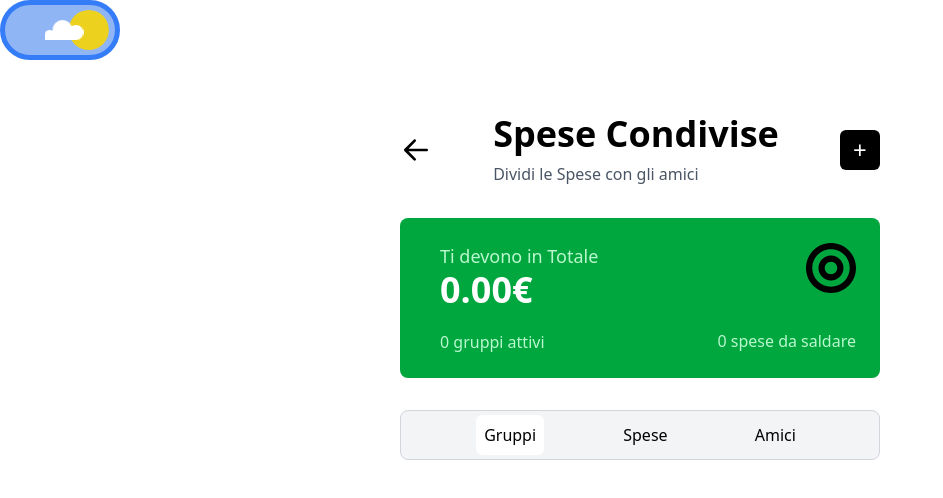
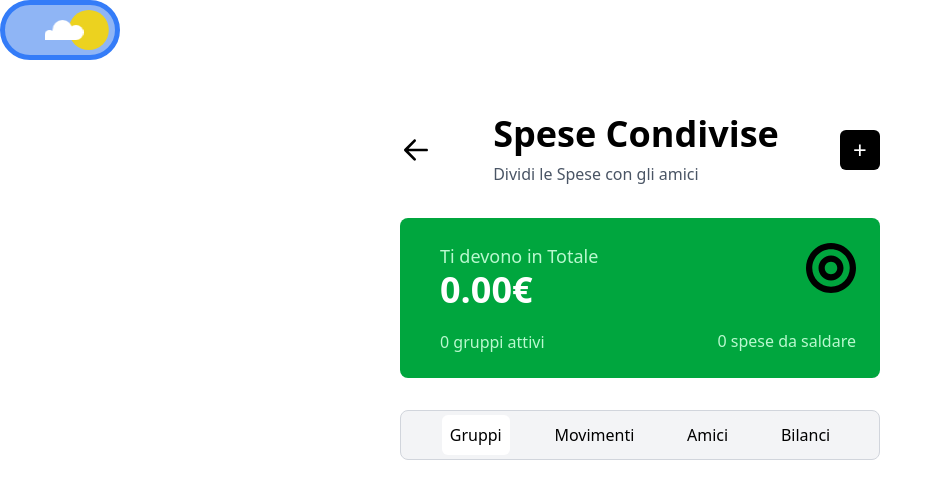
Before and after one commit to RealComba/vue-budget, a Vue app in the folder budget-app/: page /split in a window 1280 px wide. Shown: the top 498 px of the page, without its empty margins (0-943 px from the left). Built offline with nearby package versions, Linux system fonts and the light colour scheme.

Commit message:
Imported pinia local storage

```diff
--- a/budget-app/package.json
+++ b/budget-app/package.json
@@ -11,6 +11,7 @@
   "dependencies": {
     "@tailwindcss/vite": "^4.1.11",
     "pinia": "^3.0.3",
+    "pinia-plugin-persistedstate": "^4.4.1",
     "tailwind": "^4.0.0",
     "tailwindcss": "^4.1.11",
     "vue": "^3.5.13",
--- /dev/null
+++ b/budget-app/src/components/Split/SplitBalance.vue
@@ -0,0 +1,41 @@
+<script setup>
+import { userStore } from '../../store/userStore';
+import { computed } from 'vue'
+
+
+function getTsxInfo(id) {
+
+}
+
+const store = userStore()
+const colors = ["bg-red-500", "bg-pink-500", "bg-purple-500", "bg-violet-500", "bg-indigo-500", "bg-blue-500", "bg-sky-500", "bg-cyan-500", "bg-teal-500", "bg-green-500", "bg-lime-500", "bg-yellow-500", "bg-amber-500", "bg-orange-500", "bg-rose-500", "bg-neutral-500", "bg-zinc-500", "bg-gray-500", "bg-slate-500", "bg-stone-500"]
+
+
+</script>
+
+<template>
+<div class="flex justify-center">
+    <div class="flex flex-col w-120 justify-between items-center gap-5">
+        <div class="flex flex-row bg-blue-50 rounded-lg border-1 border-gray-300 w-120 justify-between p-8">
+            <p class="text-center text-sm"><span class="text-3xl text-blue-600 font-extrabold">{{ store.groupTransaction.filter(t => t.buyer === 'Tu').length }}</span><br>Pagamenti da Ricevere</p>
+            <p class="text-center text-sm"><span class="text-3xl text-green-600 font-extrabold">{{  }}</span><br>Pagamenti Ricevuti</p>
+            <p class="text-center text-sm"><span class="text-3xl text-purple-600 font-extrabold">{{ store.groupTransaction.filter(t => t.paid === true && t.buyer !== 'Tu').length }}</span><br> Spese Saldate</p>
+        </div>
+        <div v-for="(group, idx) in store.groupData" :key="group.id" class="border-1 border-gray-300 rounded-lg">
+            <div class="flex flex-col">
+                <div class="flex flex-row p-8 w-120 items-center gap-5">
+                    <div class="rounded-full p-2 w-5 h-5"
+                    :class="colors[idx % colors.length]"></div>
+                    <p class="text-lg font-bold">{{ group.name }}</p>
+                    <p class="bg-gray-100 rounded-xl pl-3 pr-3 text-sm font-semibold">{{ store.groupTransaction.filter(t => t.buyer === 'Tu').length }} da ricevere</p>
+                </div>
+                <div v-for="transaction in store.groupTransaction" :key="transaction.id" class="flex flex-row pl-8">
+                    <div v-for="member in transaction.members" :key="member.name" class="bg-gray-200 p-2">
+                        <p v-if="transaction.buyer === 'Tu' && member !== 'Tu'">{{` ${member} deve a Tu` }}</p>
+                    </div>
+                </div>
+            </div>
+        </div>
+    </div>
+</div>
+</template>
--- a/budget-app/src/main.js
+++ b/budget-app/src/main.js
@@ -1,5 +1,6 @@
 import { createApp } from 'vue'
 import { createPinia } from 'pinia'
+import piniaPluginPersistedstate from 'pinia-plugin-persistedstate'
 import './style.css'
 import Home from './pages/Home.vue'
 import { createWebHistory, createRouter } from 'vue-router'
@@ -23,5 +24,6 @@ const router = createRouter({
 })
 
 const pinia = createPinia()
+pinia.use(piniaPluginPersistedstate)
 
 createApp(App).use(router).use(pinia).mount('body')
--- a/budget-app/src/pages/Split.vue
+++ b/budget-app/src/pages/Split.vue
@@ -9,6 +9,7 @@ import GroupTsx from '../components/Split/GroupTsx.vue'
 import { ref } from 'vue'
 import { storeTransaction } from '../store/store';
 import GroupFriend from '../components/Split/GroupFriend.vue';
+import Balance from '../components/Split/SplitBalance.vue'
 
 const store = userStore()
 const darkStore = storeTransaction()
@@ -70,7 +71,7 @@ function active(param) {
                     'bg-neutral-700': show !== 'transaction' && darkStore.dark
                 }"
                 >
-                Spese
+                Movimenti
             </button>
             <button @click="active('friend')" class="rounded-md p-2"
                 :class="{
@@ -81,6 +82,16 @@ function active(param) {
                 }"
                 >
                 Amici
+            </button>
+            <button @click="active('balance')" class="rounded-md p-2"
+                :class="{
+                    'bg-white text-black': show === 'balance' && !darkStore.dark,
+                    'bg-gray-100 text-black': show !== 'balance' && !darkStore.dark,
+                    'bg-neutral-500': show === 'balance' && darkStore.dark,
+                    'bg-neutral-700': show !== 'balance' && darkStore.dark
+                }"
+                >
+                Bilanci
             </button>
         </div>
     </div>
@@ -93,6 +104,9 @@ function active(param) {
     <div v-if="show === 'friend'">
         <GroupFriend></GroupFriend>
     </div>
+    <div v-if="show === 'balance'">
+        <Balance></Balance>
+    </div>
      <transition name="fade">
             <div v-if="store.formActive === true " class="fixed inset-0 z-50 flex items-center justify-center">
                 <div class="absolute inset-0 bg-black/60 "></div>
--- a/budget-app/src/store/store.js
+++ b/budget-app/src/store/store.js
@@ -2,8 +2,8 @@ import { defineStore } from 'pinia'
 import { ref, computed, watch } from 'vue'
 
 export const storeTransaction = defineStore ('transaction', () => {
-    const expenses = ref([0])
-    const earnings = ref([0])
+    const expenses = ref([])
+    const earnings = ref([])
     const transaction = ref ([])
     const goals = ref ([])
     const showForm = ref('close')
@@ -141,14 +141,16 @@ export const storeTransaction = defineStore ('transaction', () => {
     })
 
     const expensesTotal = computed(() => {
-        const exp = expenses?.value ?? []
-        return Math.abs(exp.reduce((totale, transazione) => totale + transazione, 0))
-    })
+        return transaction.value
+          .filter(t => t.category === 'expense' || t.category === 'savings')
+          .reduce((totale, t) => totale + Number(t.amount), 0)
+      })
 
     const earningsTotal = computed(() => {
-        const earn = earnings?.value ?? []
-        return (earn.reduce((totale, transazione) => totale + transazione, 0))
-    })
+        return transaction.value
+          .filter(t => t.category === 'earning' || t.category === 'refund-savings')
+          .reduce((totale, t) => totale + Number(t.amount), 0)
+      })
 
     const totalValue = computed(() => {
         return numberWithCommas(earningsTotal.value - expensesTotal.value)
@@ -156,7 +158,7 @@ export const storeTransaction = defineStore ('transaction', () => {
     })
 
     const balance = computed (() => {
-        return earningsTotal.value - expensesTotal.value + 12000
+        return earningsTotal.value - expensesTotal.value
     })
 
     const totalSavings = computed (() => {
@@ -203,4 +205,6 @@ export const storeTransaction = defineStore ('transaction', () => {
         groupedLabel,
         dark
     }
+}, {
+        persist: true
 })
--- a/budget-app/src/store/userStore.js
+++ b/budget-app/src/store/userStore.js
@@ -138,8 +138,9 @@ function deleteMember(id) {
         groupActivated,
         countGroupsPerson,
         createMembers,
-        deleteMember,
         activeGroup,
         groupTransaction,
     }
+}, {
+    persist: true
 })
```
Also changed, not shown: 1 other file (tests, documents, lock files or other folders).
